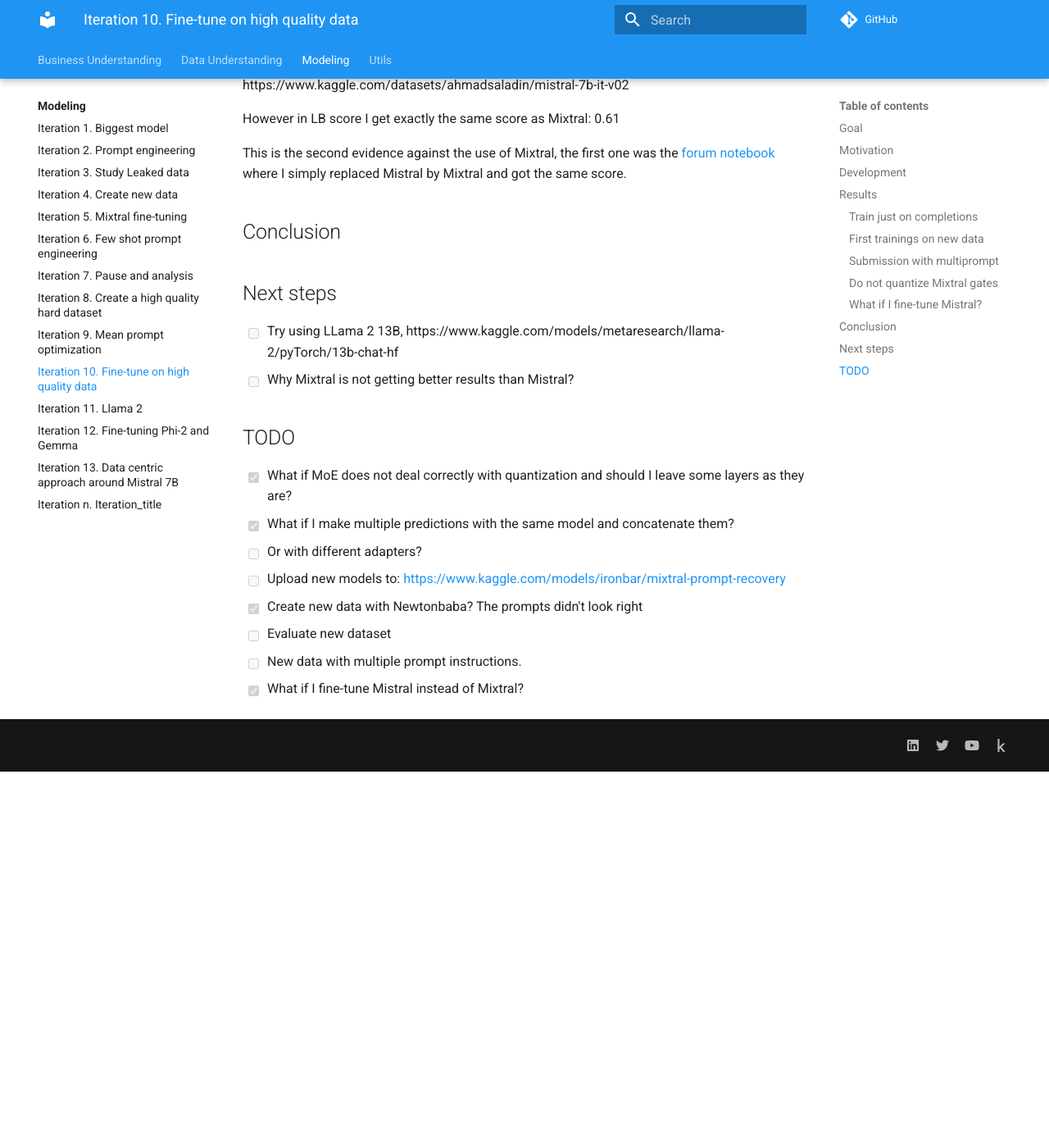
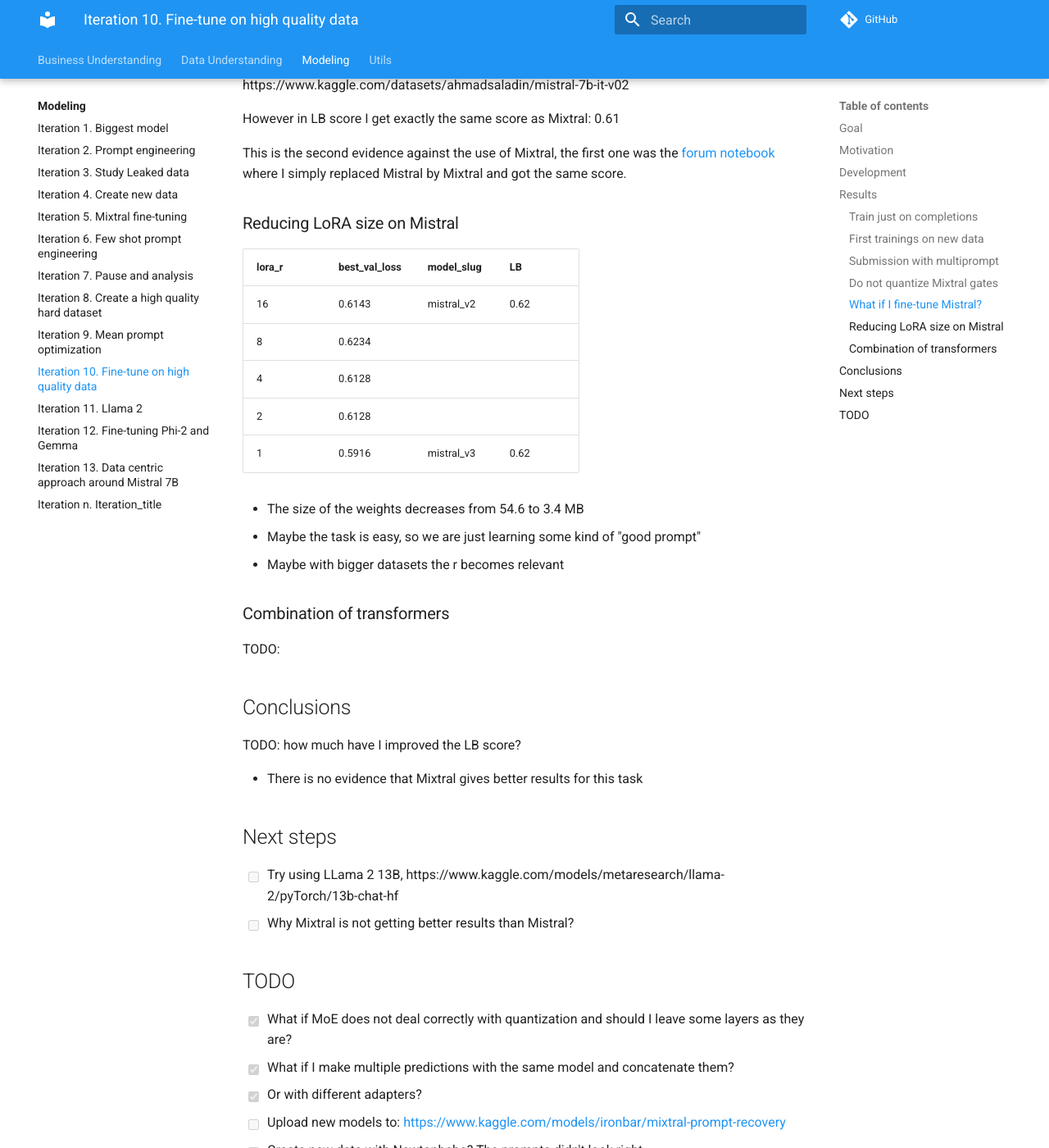
Before and after one commit to ironbar/prompt_recovery, an MkDocs documentation site: the page built from docs/modeling/Iteration_10_fine-tune_on_high_quality_data.md, in a window 1280 px wide and 1400 px high, scrolled down 2948 px. Shown: the whole window at 82% size. Built offline with MkDocs 1.6.1 and Material for MkDocs 9.7.7, drawn with Linux system fonts in a browser that asks for light colours; comment, search, counter and statistics services are not loaded; before the commit the page ends 3889 px from its top, so only the background shows below that.

Commit message:
improved documentation

```diff
--- a/docs/modeling/Iteration_10_fine-tune_on_high_quality_data.md
+++ b/docs/modeling/Iteration_10_fine-tune_on_high_quality_data.md
@@ -99,7 +99,29 @@
 This is the second evidence against the use of Mixtral, the first one was the [forum notebook](https://www.kaggle.com/code/ironbar/mixtral-prompt-predict-fork?scriptVersionId=171120108) where I simply replaced Mistral
 by Mixtral and got the same score.
 
-## Conclusion
+### Reducing LoRA size on Mistral
+
+| lora_r | best_val_loss | model_slug | LB   |
+|--------|---------------|------------|------|
+| 16     | 0.6143        | mistral_v2 | 0.62 |
+| 8      | 0.6234        |            |      |
+| 4      | 0.6128        |            |      |
+| 2      | 0.6128        |            |      |
+| 1      | 0.5916        | mistral_v3 | 0.62 |
+
+- The size of the weights decreases from 54.6 to 3.4 MB
+- Maybe the task is easy, so we are just learning some kind of "good prompt"
+- Maybe with bigger datasets the r becomes relevant
+
+### Combination of transformers
+
+TODO:
+
+## Conclusions
+
+TODO: how much have I improved the LB score?
+
+- There is no evidence that Mixtral gives better results for this task
 
 ## Next steps
 
@@ -110,7 +132,7 @@
 
 - [x] What if MoE does not deal correctly with quantization and should I leave some layers as they are?
 - [x] What if I make multiple predictions with the same model and concatenate them?
-  - [ ] Or with different adapters?
+  - [x] Or with different adapters?
 - [ ] Upload new models to: <https://www.kaggle.com/models/ironbar/mixtral-prompt-recovery>
 - [x] Create new data with Newtonbaba? The prompts didn't look right
 - [ ] Evaluate new dataset
```
Also changed, not shown: docs/modeling/Iteration_11_llama_2.md (+6 -7 lines), docs/modeling/Iteration_13_datacentric_mistral.md (+2 -0 lines).
